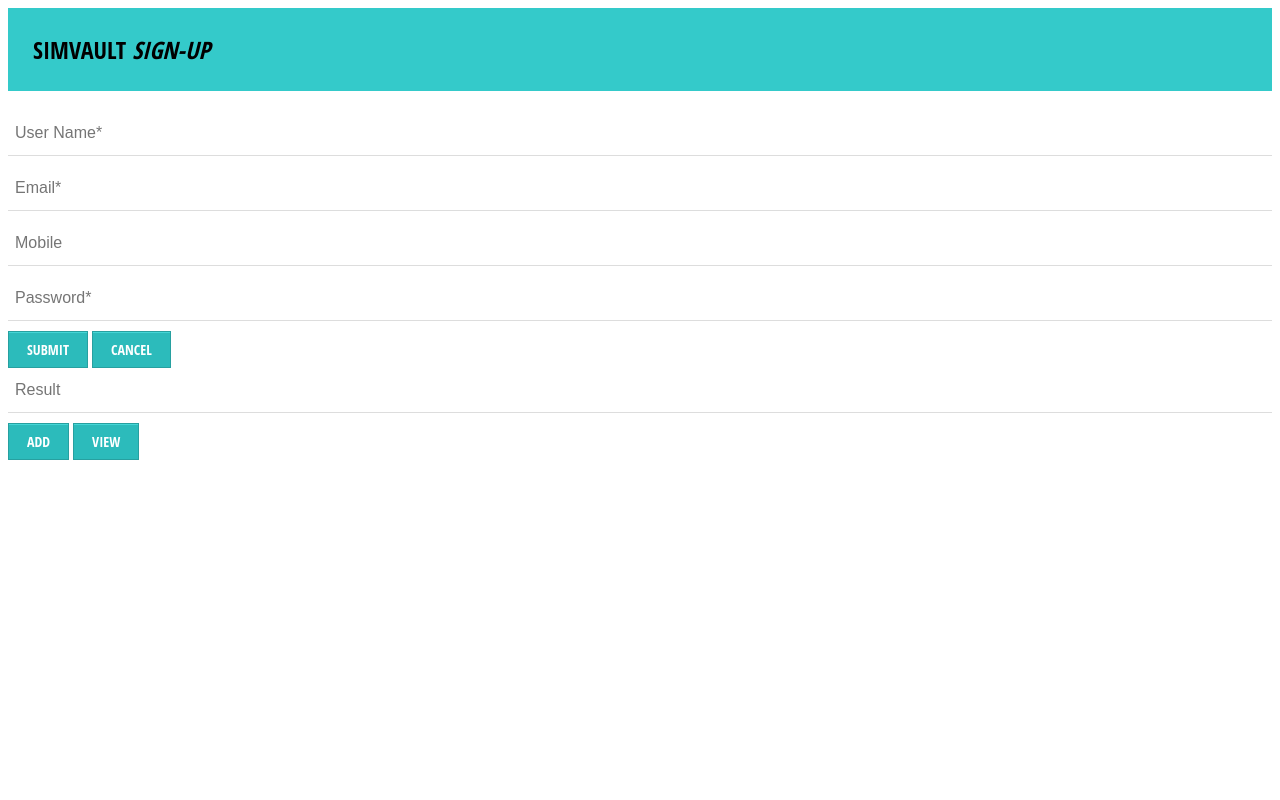
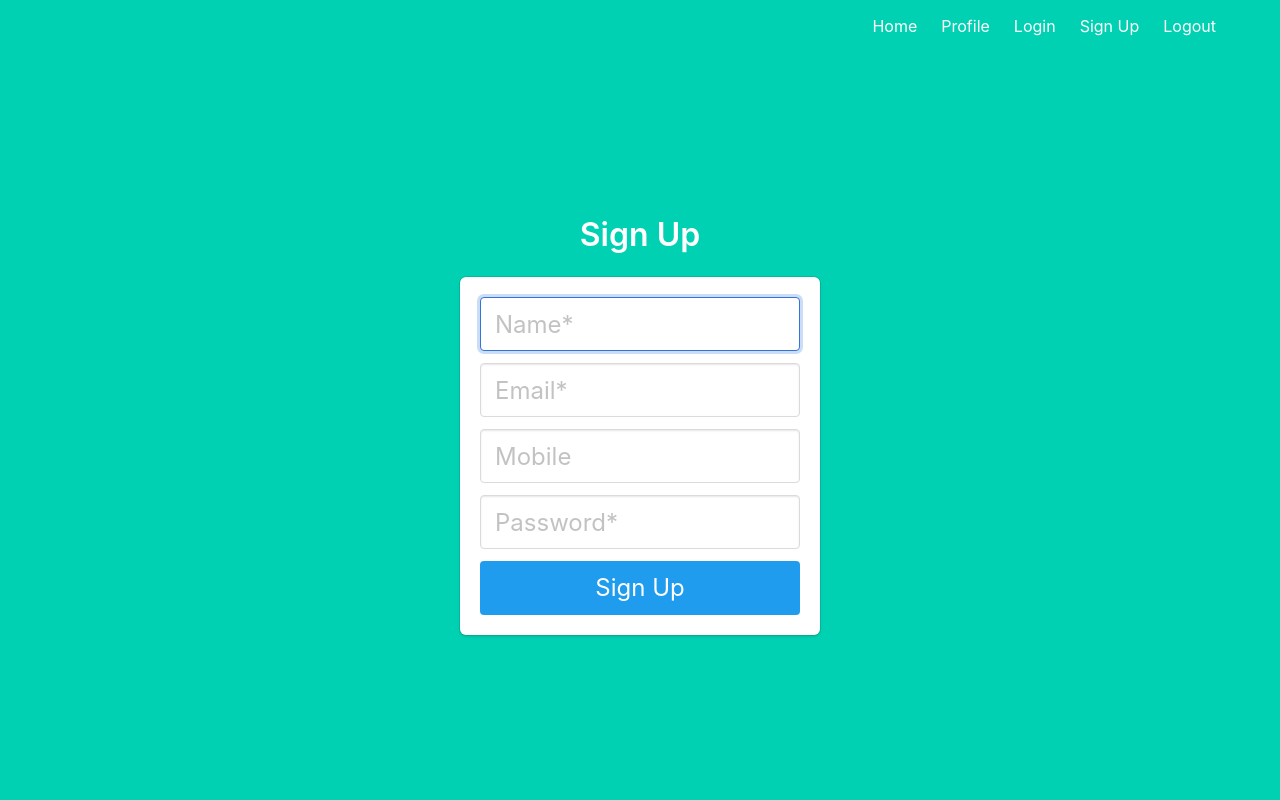
Before and after one commit to SrivigneshM/password_manager, a Python web app: template templates/home.html in a window 1280 px wide. Run offline with Jinja, Linux system fonts and the light colour scheme; the template is opened without the code that fills it, so the values that code supplies are empty.

Commit message:
Form design changes for v2.0 to support login feature

```diff
--- a/requirements.txt
+++ b/requirements.txt
@@ -3,3 +3,4 @@
 twine==3.8.0
 uwsgi==2.0.18
 circus==0.13.0
+Flask-Login==0.3.2
--- a/src/webapps/app.py
+++ b/src/webapps/app.py
@@ -1,3 +1,4 @@
+import secrets
 from pathlib import Path
 
 from flask import Flask, render_template
@@ -8,6 +9,7 @@
 
 app = Flask(__name__, template_folder=project_root, static_folder=Path(f"{project_root}/static"))
 
+app.config["SECRET_KEY"] = secrets.token_hex(16)
 app.register_blueprint(actor_api_blueprint)
 app.register_blueprint(profile_api_blueprint)
 
--- /dev/null
+++ b/templates/base.html
@@ -0,0 +1,52 @@
+<!DOCTYPE html>
+<html>
+
+<head>
+    <meta charset="utf-8">
+    <meta http-equiv="X-UA-Compatible" content="IE=edge">
+    <meta name="viewport" content="width=device-width, initial-scale=1">
+    <title>Flask Auth Example</title>
+    <link rel="stylesheet" href="https://cdnjs.cloudflare.com/ajax/libs/bulma/0.7.2/css/bulma.min.css" />
+    <script src="https://code.jquery.com/jquery-2.2.1.min.js"></script>
+</head>
+
+<body>
+    <section class="hero is-primary is-fullheight">
+
+        <div class="hero-head">
+            <nav class="navbar">
+                <div class="container">
+                    <div id="navbarMenuHeroA" class="navbar-menu">
+                        <div class="navbar-end">
+                            <a href="{{ url_for('src.webapps.app.home') }}" class="navbar-item">
+                                Home
+                            </a>
+                            <a href="{{ url_for('src.webapps.app.profile') }}" class="navbar-item">
+                                Profile
+                            </a>
+                            <a href="{{ url_for('src.views.actor.login') }}" class="navbar-item">
+                                Login
+                            </a>
+                            <a href="{{ url_for('src.views.actor.signup') }}" class="navbar-item">
+                                Sign Up
+                            </a>
+                            <a href="{{ url_for('src.views.actor.logout') }}" class="navbar-item">
+                                Logout
+                            </a>
+                        </div>
+                    </div>
+                </div>
+            </nav>
+        </div>
+
+        <div class="hero-body">
+            <div class="container has-text-centered">
+               {% block content %}
+               {% endblock %}
+            </div>
+        </div>
+    </section>
+    <script src="{{ url_for('static',filename='form_actions.js') }}"> </script>
+</body>
+
+</html>
--- a/templates/home.html
+++ b/templates/home.html
@@ -1,26 +1,36 @@
-<html>
-  <head>
-    <link rel= "stylesheet" type= "text/css" href= "{{ url_for('static',filename='styles/form_styles.css') }}">
-    <script src="https://code.jquery.com/jquery-2.2.1.min.js"></script>
-  </head>
-   <body>
-     <div class="form-style-8">
-       <h2><b>SIMVAULT</b> <i>Sign-up</i></h2>
+{% extends "base.html" %}
 
-       <form action="" id="password_form">
+{% block content %}
+<div class="column is-4 is-offset-4">
+    <h3 class="title">Sign Up</h3>
+    <div class="box">
+        <form method="POST" action="">
+            <div class="field">
+                <div class="control">
+                    <input class="input is-large" type="text" name="name" placeholder="Name*" autofocus="" required>
+                </div>
+            </div>
 
-	     <input type="text" name="name" placeholder="User Name*" required/>
-	     <input type="email" name="email" placeholder="Email*" required/>
-	     <input type="text" name="mobile" placeholder="Mobile" />
-	     <input type ="password" name="password" placeholder="Password*" required/>
-	     <input type="submit" value="submit" placeholder="Save"/>
-	     <input type="button" value="cancel" placeholder="Cancel" onclick="render_profile();">
-	     <input type ="text" id="showresults" placeholder="Result" readonly>
-	     <input type="button" value="add" placeholder="Add" onclick="render_profile();"/>
-	     <input id="edit" type="button" value="view" placeholder="View" onclick="render_edit();"/>
+            <div class="field">
+                <div class="control">
+                    <input class="input is-large" type="email" name="email" placeholder="Email*" autofocus="" required>
+                </div>
+            </div>
 
-       </form>
+            <div class="field">
+                <div class="control">
+                    <input class="input is-large" type="text" name="mobile" placeholder="Mobile" autofocus="">
+                </div>
+            </div>
 
-    <script src="{{ url_for('static',filename='form_actions.js') }}"> </script>
-   </body>
-</html>
+            <div class="field">
+                <div class="control">
+                    <input class="input is-large" type="password" name="password" placeholder="Password*">
+                </div>
+            </div>
+
+            <button class="button is-block is-info is-large is-fullwidth" onclick="render_edit();">Sign Up</button>
+        </form>
+    </div>
+</div>
+{% endblock %}
```
Also changed, not shown: src/views/actor.py (+10 -0 lines), templates/index.html (added, +10 -0 lines), templates/login.html (added, +29 -0 lines), templates/profile.html (+4 -11 lines).
